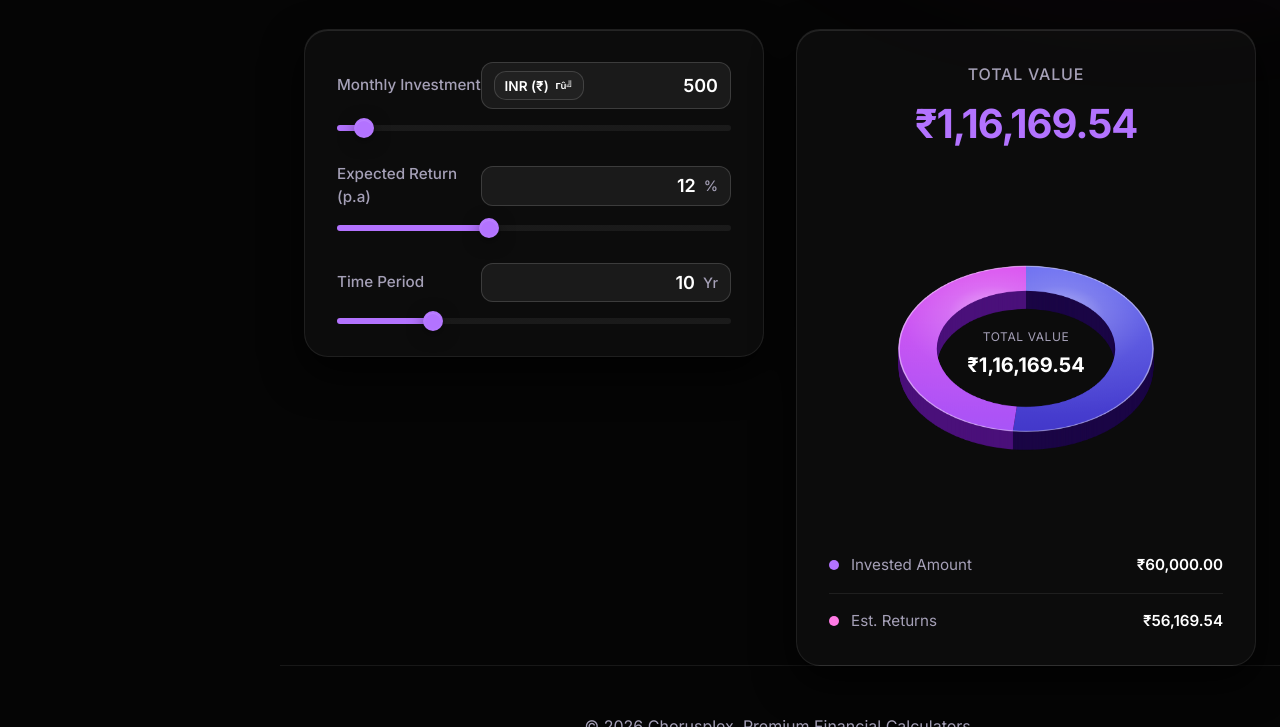
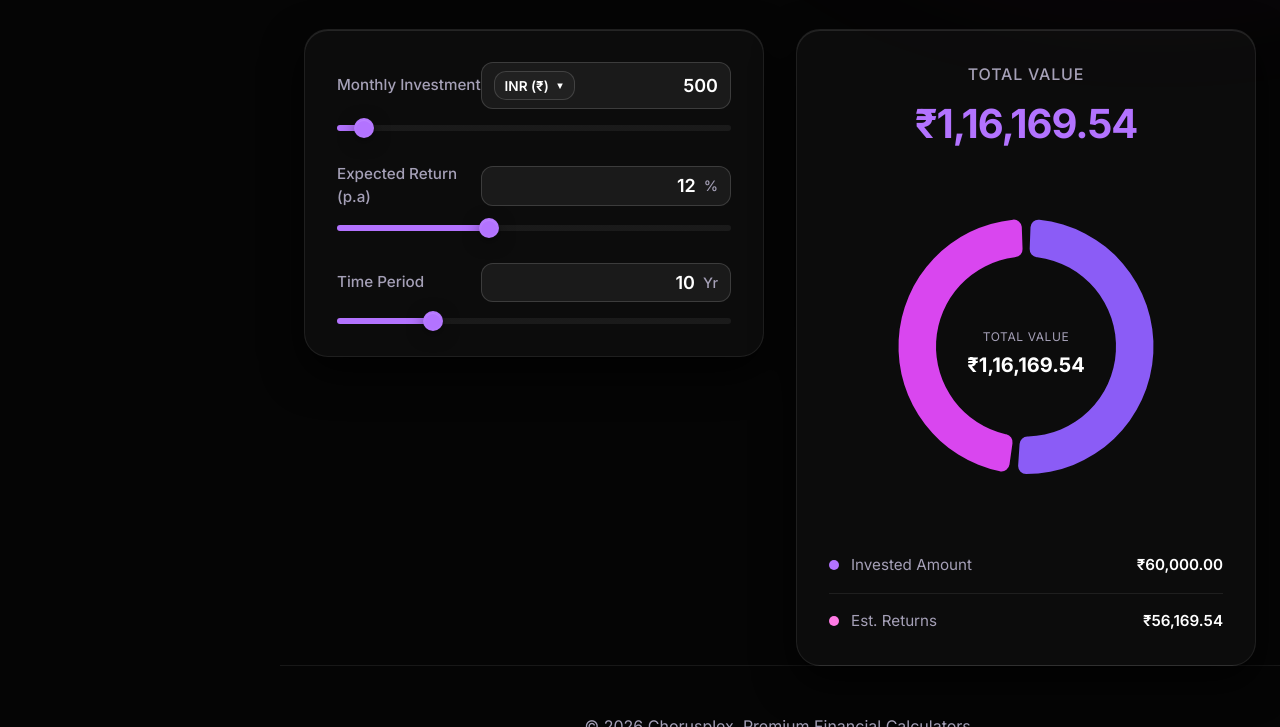
Before and after one commit to IshaanThakur09/fintools, a plain HTML site: page calculators.html in a window 1280 px wide. Shown: the part 1137-1864 px from the top of the page. Drawn offline with nearby package versions, Linux system fonts and the light colour scheme.

Commit message:
Permanently revert to premium 2D doughnut chart as requested

```diff
--- a/app.js
+++ b/app.js
@@ -60,127 +60,18 @@ Chart.Tooltip.positioners.outside = function(elements, eventPosition) {
     };
 };
 
-// Faux 3D Chart Plugin
-const faux3DPlugin = {
-    id: 'faux3d',
-    beforeDraw: (chart) => {
-        const ctx = chart.ctx;
-        const meta = chart.getDatasetMeta(0);
-
-        // --- 1. Physics Engine for Hover Lift ---
-        chart.fauxLifts = chart.fauxLifts || [0, 0];
-        const activeElements = chart.getActiveElements();
-        const hoveredIndex = activeElements.length > 0 ? activeElements[0].index : -1;
-
-        const targetLifts = [0, 0];
-        if (hoveredIndex === 0) {
-            targetLifts[0] = 20;   // Hovered block rises 20px
-            targetLifts[1] = -10;  // Other block sinks 10px
-        } else if (hoveredIndex === 1) {
-            targetLifts[0] = -10;
-            targetLifts[1] = 20;
-        }
-
-        chart.fauxLifts = targetLifts;
-
-        const baseDepth = 28;
-
-        if (!meta || !meta.data || meta.data.length === 0 || meta.data[0].y === undefined) return;
-
-        ctx.save();
-
-        // 1. Calculate absolute Y bounds for all blocks
-        // Assuming all meta.data elements share the same center y
-        const bottomY = Math.floor(meta.data[0].y + baseDepth);
-        let minTopY = bottomY;
-        const topYs = [];
-
-        meta.data.forEach((element, index) => {
-            topYs[index] = Math.floor(element.y - chart.fauxLifts[index]);
-            if (topYs[index] < minTopY) minTopY = topYs[index];
-        });
-
-        // 2. Draw true isometric 3D (Render slices from absolute bottom to absolute top)
-        for (let absY = bottomY; absY >= minTopY; absY--) {
-            meta.data.forEach((element, index) => {
-                // If this block exists at the current absolute Y slice
-                if (absY >= topYs[index] && absY <= bottomY) {
-                    const { x, y, startAngle, endAngle, innerRadius, outerRadius } = element;
-
-                    // --- Draw Wall Slice ---
-                    ctx.beginPath();
-                    ctx.arc(x, absY, outerRadius, startAngle, endAngle);
-                    ctx.arc(x, absY, innerRadius, endAngle, startAngle, true);
-                    ctx.closePath();
-
-                    ctx.fillStyle = index === 0 ? '#1a0545' : '#4a107a';
-                    ctx.fill();
-
-                    // --- If Top Layer, Draw Top Face & Highlights immediately so it Z-sorts properly ---
-                    if (absY === topYs[index]) {
-
-                        // Top Face
-                        ctx.beginPath();
-                        ctx.arc(x, absY, outerRadius, startAngle, endAngle);
-                        ctx.arc(x, absY, innerRadius, endAngle, startAngle, true);
-                        ctx.closePath();
-
-                        const gradient = ctx.createLinearGradient(0, y - outerRadius, 0, y + outerRadius);
-                        if (index === 0) {
-                            gradient.addColorStop(0, '#6366f1');
-                            gradient.addColorStop(1, '#4338ca');
-                        } else {
-                            gradient.addColorStop(0, '#d946ef');
-                            gradient.addColorStop(1, '#a855f7');
-                        }
-                        ctx.fillStyle = gradient;
-                        ctx.fill();
-
-                        // Specular Highlight
-                        const midRadius = (innerRadius + outerRadius) / 2;
-                        const midAngle = (startAngle + endAngle) / 2;
-                        const highlightX = x + Math.cos(midAngle) * midRadius * 0.3;
-                        const highlightY = absY - outerRadius * 0.4;
-
-                        const shine = ctx.createRadialGradient(
-                            highlightX, highlightY, 0,
-                            highlightX, highlightY, outerRadius * 1.2
-                        );
-                        shine.addColorStop(0, 'rgba(255, 255, 255, 0.6)');
-                        shine.addColorStop(0.3, 'rgba(255, 255, 255, 0.2)');
-                        shine.addColorStop(0.6, 'rgba(255, 255, 255, 0.05)');
-                        shine.addColorStop(1, 'rgba(255, 255, 255, 0)');
-
-                        ctx.fillStyle = shine;
-                        ctx.fill();
-
-                        // Thin bright rim
-                        ctx.beginPath();
-                        ctx.arc(x, absY, outerRadius - 0.5, startAngle, endAngle);
-                        ctx.strokeStyle = 'rgba(255, 255, 255, 0.45)';
-                        ctx.lineWidth = 1.5;
-                        ctx.stroke();
-                    }
-                }
-            });
-        }
-
-        ctx.restore();
-    }
-};
-
-// Common Chart Config
+// Standard Chart Config
 const getChartConfig = (labels, data) => ({
     type: 'doughnut',
     data: {
         labels: labels,
         datasets: [{
             data: data,
-            backgroundColor: 'transparent', // Custom draw plugin handles rendering instead
+            backgroundColor: ['#8b5cf6', '#d946ef'],
             borderWidth: 0,
-            spacing: 0,
-            borderRadius: 0,
-            hoverOffset: 0 // Disable 2D native expansion for 3D physical lift
+            spacing: 5,
+            borderRadius: 8,
+            hoverOffset: 12
         }]
     },
     options: {
@@ -228,8 +119,7 @@ const getChartConfig = (labels, data) => ({
                 }
             }
         }
-    },
-    plugins: [faux3DPlugin]
+    }
 });
 
 
@@ -501,7 +391,7 @@ const buildCustomDropdowns = (calcEmi, calcSip) => {
         trigger.type = 'button';
         trigger.className = 'custom-dropdown-trigger';
         const selectedOption = select.options[select.selectedIndex];
-        trigger.innerHTML = `<span class="dd-text">${selectedOption.text}</span><span class="dd-arrow">Γû╝</span>`;
+        trigger.innerHTML = `<span class="dd-text">${selectedOption.text}</span><span class="dd-arrow">▼</span>`;
 
         // Create menu
         const menu = document.createElement('div');
--- a/style2.css
+++ b/style2.css
@@ -665,15 +665,12 @@ input[type="number"]::-webkit-inner-spin-button {
 }
 
 .chart-container canvas {
-    position: relative;
-    z-index: 2;
-    transform: scaleY(0.65);
-    transform-origin: center;
-    transition: transform 0.3s ease;
+    display: block;
+    background-color: transparent;
 }
 
 .chart-container:hover canvas {
-    transform: scaleY(0.75);
+    filter: brightness(1.1);
 }
 
 .chart-center-label {
```
